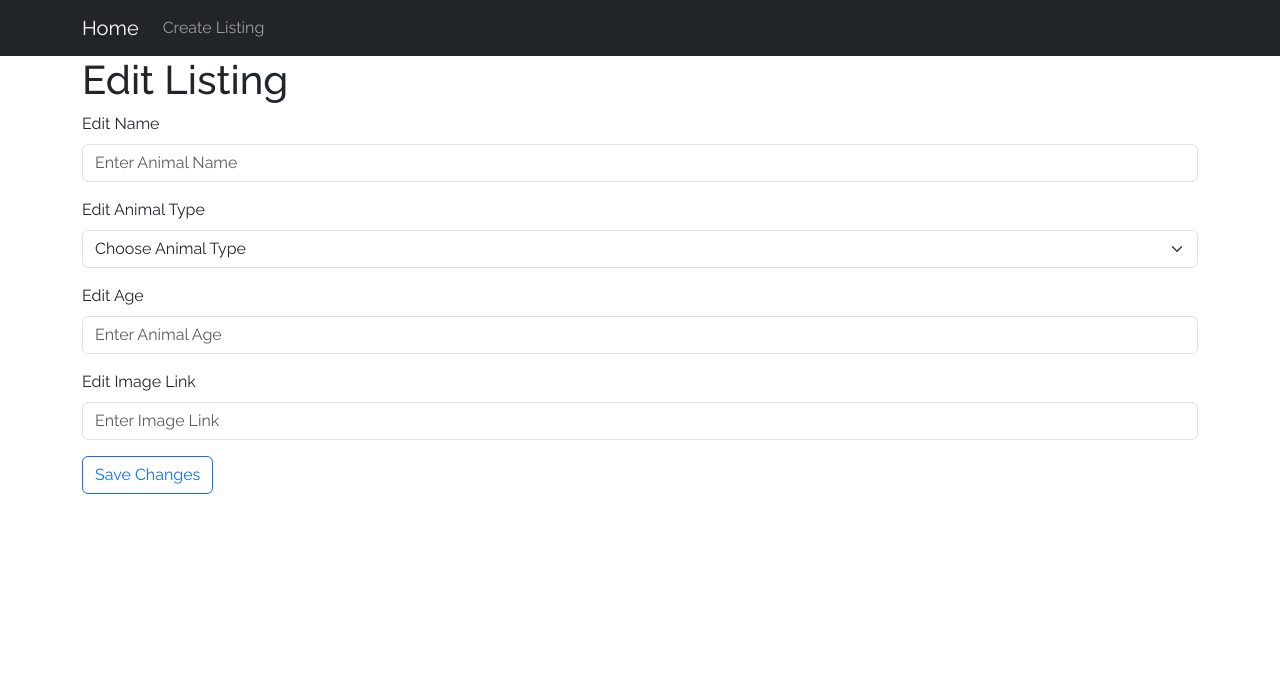
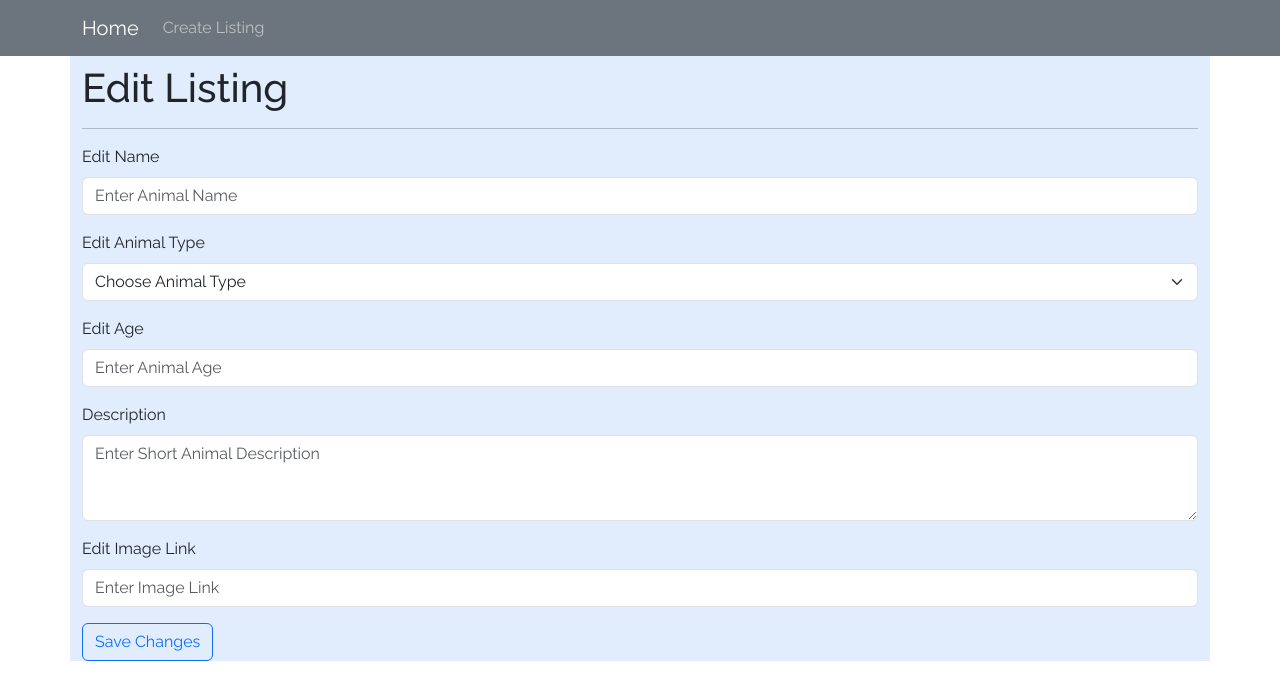
Before and after one commit to sarahoconnor10/DRQ_Project, a React (Create React App) app: page /edit/1 in a window 1280 px wide. Shown: the top 700 px of the page. Built offline with nearby package versions, Linux system fonts and the light colour scheme; no server answers.

Commit message:
Card styling, adding description

```diff
--- a/src/App.css
+++ b/src/App.css
@@ -38,7 +38,7 @@
 }
 
 .bg {
-  background-color: #f7eedd;
+  background-color: #e1ecfd;
 }
 
 div {
--- a/src/components/AdoptableAnimals.js
+++ b/src/components/AdoptableAnimals.js
@@ -8,8 +8,9 @@ const AdoptableAnimals = (props) => {
 
     return (
         <div className="bg">
-            <div className="p-3 header" >
+            <div className="p-2" >
                 <h1>Adoptable Animals</h1>
+                <hr/>
             </div>
             <div
                 style={{
--- a/src/components/Animal.js
+++ b/src/components/Animal.js
@@ -21,13 +21,15 @@ const Animal = (props) => {
     }, [props.animal]);
 
     return (
-            <Card style={{width: "18rem"}} border="muted">
+            <Card style={{width: "18rem"}} border="muted" className="mb-5">
+                <div className="App mt-2">
                 <Card.Img
                     alt={props.animal.name}
                     src={props.animal.image}
-                    style={{ height: 230, width: "18rem" }}
+                    style={{ height: 230, width: "17rem", border:"2px solid grey" }}
                     variant="top"
                 />
+                </div>
                 <Card.Body>
                     <Card.Title>{props.animal.name}</Card.Title>
                     <Card.Subtitle>
@@ -36,10 +38,10 @@ const Animal = (props) => {
                     <Card.Text>
                         {props.animal.description}
                     </Card.Text>
-
-                    <Link to={"/edit/" + props.animal._id} className="btn btn-primary" style={{margin: 2.5}}>Edit</Link>
-                    <Button variant="outline-danger" onClick={handleDelete} style={{margin: 2.5}}>Delete</Button>
-
+                    <div className="App">
+                        <Link to={"/edit/" + props.animal._id} className="btn btn-outline-primary" style={{margin: 2.5}}>Edit</Link>
+                        <Button variant="outline-danger" onClick={handleDelete} style={{margin: 2.5}}>Remove</Button>
+                    </div>
                 </Card.Body>
             </Card>
     );
--- a/src/components/CreateListing.js
+++ b/src/components/CreateListing.js
@@ -8,15 +8,17 @@ const CreateListing = () => {
     const [name, setName] = useState('');
     const [animalType, setAnimalType] = useState('');
     const [age, setAge] = useState('');
+    const [description, setDescription] = useState('');
     const [image, setImage] = useState('');
     const navigate = useNavigate();
 
     const handleSubmit = (e) => {
         e.preventDefault();
-        const animal = { name, animalType, age, image };
+        const animal = { name, animalType, age, description, image };
         console.log(animal);
         if (animal.name !== "" && animal.animalType !== "" &&
-            animal.age !== "" && animal.image !== "") {
+            animal.age !== "" && animal.description !== "" &&
+            animal.image !== "") {
             axios.post('http://localhost:4000/api/Animals', animal)
                 .then((res) => {
                     console.log(res.data);
@@ -29,8 +31,9 @@ const CreateListing = () => {
     }
 
     return (
-        <div className="container">
-            <h1>Create new listing</h1>
+        <div className="container bg">
+            <h1 className="pt-2">Create new listing</h1>
+            <hr/>
             <Form>
                 <Form.Group className="mb-3">
                     <Form.Label>Name</Form.Label>
@@ -60,6 +63,13 @@ const CreateListing = () => {
                         onChange={(e) => { setAge(e.target.value) }} />
                 </Form.Group>
                 <Form.Group className="mb-3">
+                    <Form.Label>Description</Form.Label>
+                    <Form.Control as="textarea" rows={3}
+                        placeholder="Enter Short Animal Description"
+                        value={description}
+                        onChange={(e) => { setDescription(e.target.value) }} />
+                </Form.Group>
+                <Form.Group className="mb-3">
                     <Form.Label>Image Link</Form.Label>
                     <Form.Control type="text"
                         placeholder="Enter Image Link"
--- a/src/components/EditListing.js
+++ b/src/components/EditListing.js
@@ -10,6 +10,7 @@ const EditListing = () => {
     const [name, setName] = useState('');
     const [animalType, setAnimalType] = useState('');
     const [age, setAge] = useState('');
+    const [description, setDescription] = useState('');
     const [image, setImage] = useState('');
     const navigate = useNavigate();
 
@@ -19,6 +20,7 @@ const EditListing = () => {
                 setName(res.data.name);
                 setAnimalType(res.data.animalType)
                 setAge(res.data.age);
+                setDescription(res.data.description);
                 setImage(res.data.image);
             })
             .catch((err) => {
@@ -28,7 +30,7 @@ const EditListing = () => {
 
     const handleSubmit = (e) => {
         e.preventDefault();
-        const newAnimal = { name, animalType, age, image };
+        const newAnimal = { name, animalType, age, description, image };
         axios.put('http://localhost:4000/api/Animals/' + id, newAnimal)
             .then((res) => {
                 console.log(res.data);
@@ -41,8 +43,9 @@ const EditListing = () => {
 
 
     return (
-        <div className="container">
-            <h1>Edit Listing</h1>
+        <div className="container bg">
+            <h1 className="pt-2">Edit Listing</h1>
+            <hr/>
             <Form>
                 <Form.Group className="mb-3">
                     <Form.Label>Edit Name</Form.Label>
@@ -72,6 +75,13 @@ const EditListing = () => {
                         onChange={(e) => { setAge(e.target.value) }} />
                 </Form.Group>
                 <Form.Group className="mb-3">
+                    <Form.Label>Description</Form.Label>
+                    <Form.Control as="textarea" rows={3}
+                        placeholder="Enter Short Animal Description"
+                        value={description}
+                        onChange={(e) => { setDescription(e.target.value) }} />
+                </Form.Group>
+                <Form.Group className="mb-3">
                     <Form.Label>Edit Image Link</Form.Label>
                     <Form.Control type="text"
                         placeholder="Enter Image Link"
--- a/src/components/NavBar.js
+++ b/src/components/NavBar.js
@@ -4,7 +4,7 @@ import Navbar from 'react-bootstrap/Navbar';
 
 const NavBar = () => {
     return (
-        <Navbar bg = "dark" data-bs-theme = "dark" >
+        <Navbar bg = "secondary" data-bs-theme = "dark" >
             <Container>
             <Navbar.Brand href = "/">Home</Navbar.Brand>
               <Nav className = "me-auto">
```
Also changed, not shown: 1 other file (tests, documents, lock files or other folders).
